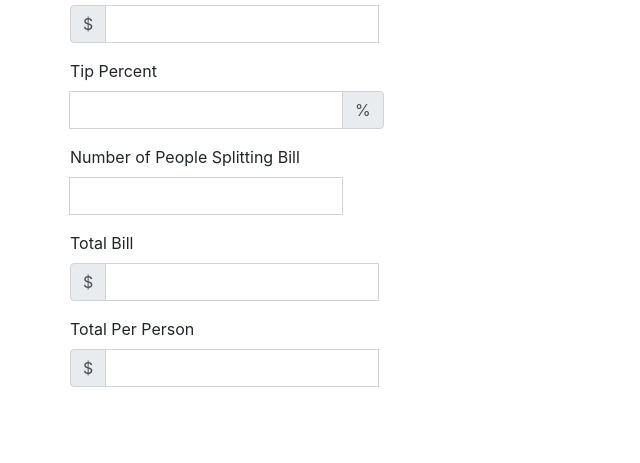
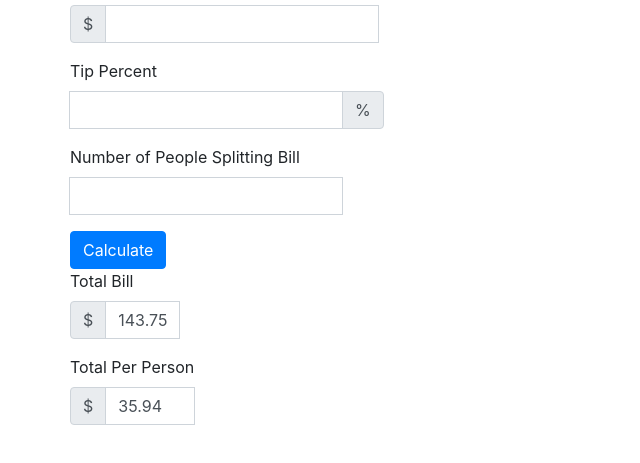
Before and after one commit to boogeybum/tipCalculator, a plain HTML site: page index.html in a window 1280 px wide. Shown: the part 83-546 px from the top of the page, without its empty margins (0-640 px from the left). Drawn offline with nearby package versions, Linux system fonts and the light colour scheme.

Commit message:
Added submit button to html and display total values on page.

```diff
--- a/assets/js/app.js
+++ b/assets/js/app.js
@@ -1,14 +1,19 @@
-var subtotal = 125;
-var tipPercent = 15;
-var numPeople = 4;
+const subtotal = 125;
+const tipPercent = 15;
+const numPeople = 4;
 
 function tipCalc(val1, val2, val3) {
-  var percentage = val2 / 100;
-  var tipAmount = val1 * percentage;
-  var total = val1 + tipAmount;
-  var totalPerPerson = total / val3;
+  const percentage = val2 / 100;
+  const tipAmount = val1 * percentage;
+  const total = val1 + tipAmount;
+  const totalPerPerson = total / val3;
+
   console.log('The total with tip is ' + total.toFixed(2));
   console.log('The total per person is ' + totalPerPerson.toFixed(2));
+
+  document.getElementById("totalWithTip").innerHTML = total.toFixed(2);
+  document.getElementById("totalPerPerson").innerHTML = totalPerPerson.toFixed(2);
+
 }
 
 tipCalc(subtotal, tipPercent, numPeople);
--- a/index.html
+++ b/index.html
@@ -61,12 +61,18 @@
 
     <div class="row">
       <div class="col-sm3">
+        <button type="submit" class="btn btn-primary">Calculate</button>
+      </div>
+    </div>
+
+    <div class="row">
+      <div class="col-sm3">
         <label for="totalWithTip">Total Bill</label>
         <div class="input-group mb-3">
           <div class="input-group-prepend">
             <span class="input-group-text">$</span>
           </div>
-          <input type="text" class="form-control" id="totalWithTip" aria-label="Total Bill Including Tip">
+          <span type="text" class="form-control" id="totalWithTip" aria-label="Total Bill Including Tip"></span>
           <div class="input-group-append">
             <!-- <span class="input-group-text">%</span> -->
           </div>
@@ -81,7 +87,7 @@
           <div class="input-group-prepend">
             <span class="input-group-text">$</span>
           </div>
-          <input type="text" class="form-control" id="totalPerPerson" aria-label="Total Amount Per Person">
+          <span type="text" class="form-control" id="totalPerPerson" aria-label="Total Amount Per Person"></span>
           <div class="input-group-append">
             <!-- <span class="input-group-text">%</span> -->
           </div>
```
